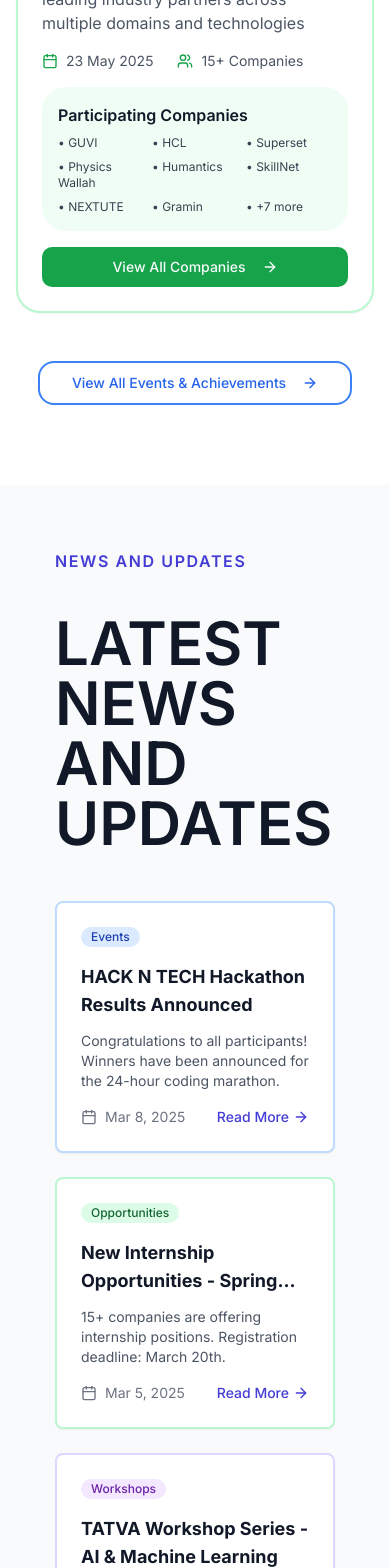
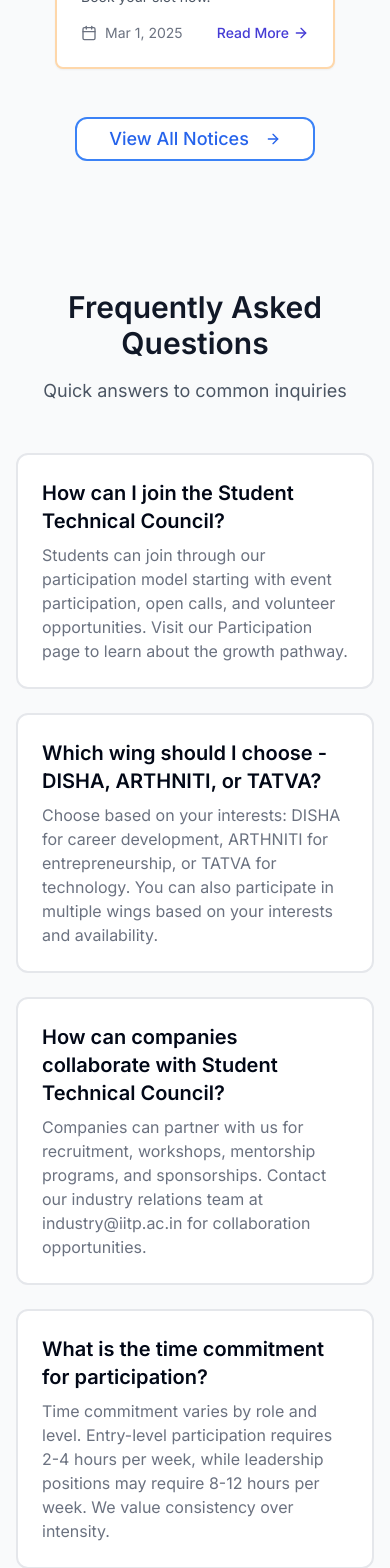
Before and after one commit to Vatsal9915/Student-Senate-IITP, a Next.js app: page / in a window 390 px wide. Shown: the part 5280-6848 px from the top of the page. Built offline with nearby package versions, Linux system fonts and the light colour scheme.

Commit message:
done faq section

```diff
--- a/app/page.tsx
+++ b/app/page.tsx
@@ -9,6 +9,7 @@ import { CTASection } from "@/components/cta-section"
 import StatsSection from "@/components/stats-section"
 import WingsSection from "@/components/WingsSection"
 import CoreValues from "@/components/coreValues"
+import FaQ from "@/components/FaQ"
 export default function HomePage() {
   return (
     <div>
@@ -16,21 +17,8 @@ export default function HomePage() {
       <StatsSection/>
       <WingsSection/>
       <CoreValues/>
-      <EventsHighlights />
       <NoticesSection />
-      <UpcomingEvents />
-      <TestimonialsSection />
-      <ResourcesSection />
-      <section className="py-16 lg:py-20 bg-gray-50">
-        <div className="max-w-7xl mx-auto px-4 sm:px-6 lg:px-8">
-          <div className="text-center mb-12">
-            <h2 className="text-3xl lg:text-4xl font-bold text-gray-900 mb-4">Get in Touch</h2>
-            <p className="text-lg lg:text-xl text-gray-600">Have questions? We'd love to hear from you</p>
-          </div>
-          <ContactForm />
-        </div>
-      </section>
-      <CTASection />
+      <FaQ/>
     </div>
   )
 }
--- /dev/null
+++ b/components/FaQ.tsx
@@ -0,0 +1,43 @@
+import React from 'react'
+
+const FaQ = () => {
+  return (
+    <div>
+        <section className="py-16 lg:py-20 bg-gray-50">
+            <div className="max-w-7xl mx-auto px-4 sm:px-6 lg:px-8">
+            <div className="text-center mb-12">
+                <h2 className="text-3xl lg:text-4xl font-semibold text-gray-900 mb-4">Frequently Asked Questions</h2>
+                <p className="text-lg lg:text-xl text-gray-600">Quick answers to common inquiries</p>
+            </div>
+            <div className="space-y-6">
+                <div className="bg-white p-6 rounded-lg border-2 border-gray-200 ">
+                <h3 className="text-xl font-semibold mb-2">How can I join the Student Technical Council?</h3>
+                <p className="text-gray-500">Students can join through our participation model starting with event participation, open calls, and
+volunteer opportunities. Visit our Participation page to learn about the growth pathway.</p>
+                </div>
+                <div className="bg-white p-6 rounded-lg border-2 border-gray-200">
+                <h3 className="text-xl font-semibold mb-2">Which wing should I choose - DISHA, ARTHNITI, or TATVA?</h3>
+                <p className="text-gray-500">Choose based on your interests: DISHA for career development, ARTHNITI for entrepreneurship, or
+TATVA for technology. You can also participate in multiple wings based on your interests and
+availability.</p>
+                </div>
+                <div className="bg-white p-6 rounded-lg border-2 border-gray-200 ">
+                <h3 className="text-xl font-semibold mb-2">How can companies collaborate with Student Technical Council?</h3>
+                <p className="text-gray-500">
+                    Companies can partner with us for recruitment, workshops, mentorship programs, and sponsorships.
+Contact our industry relations team at industry@iitp.ac.in for collaboration opportunities.
+                </p>
+                </div>
+                <div className="bg-white p-6 rounded-lg border-2 border-gray-200 ">
+                <h3 className="text-xl font-semibold mb-2">What is the time commitment for participation?</h3>
+                <p className="text-gray-500">Time commitment varies by role and level. Entry-level participation requires 2-4 hours per week, while
+leadership positions may require 8-12 hours per week. We value consistency over intensity.</p>
+                </div>
+            </div>
+            </div>
+        </section>
+    </div>
+  )
+}
+
+export default FaQ
```
